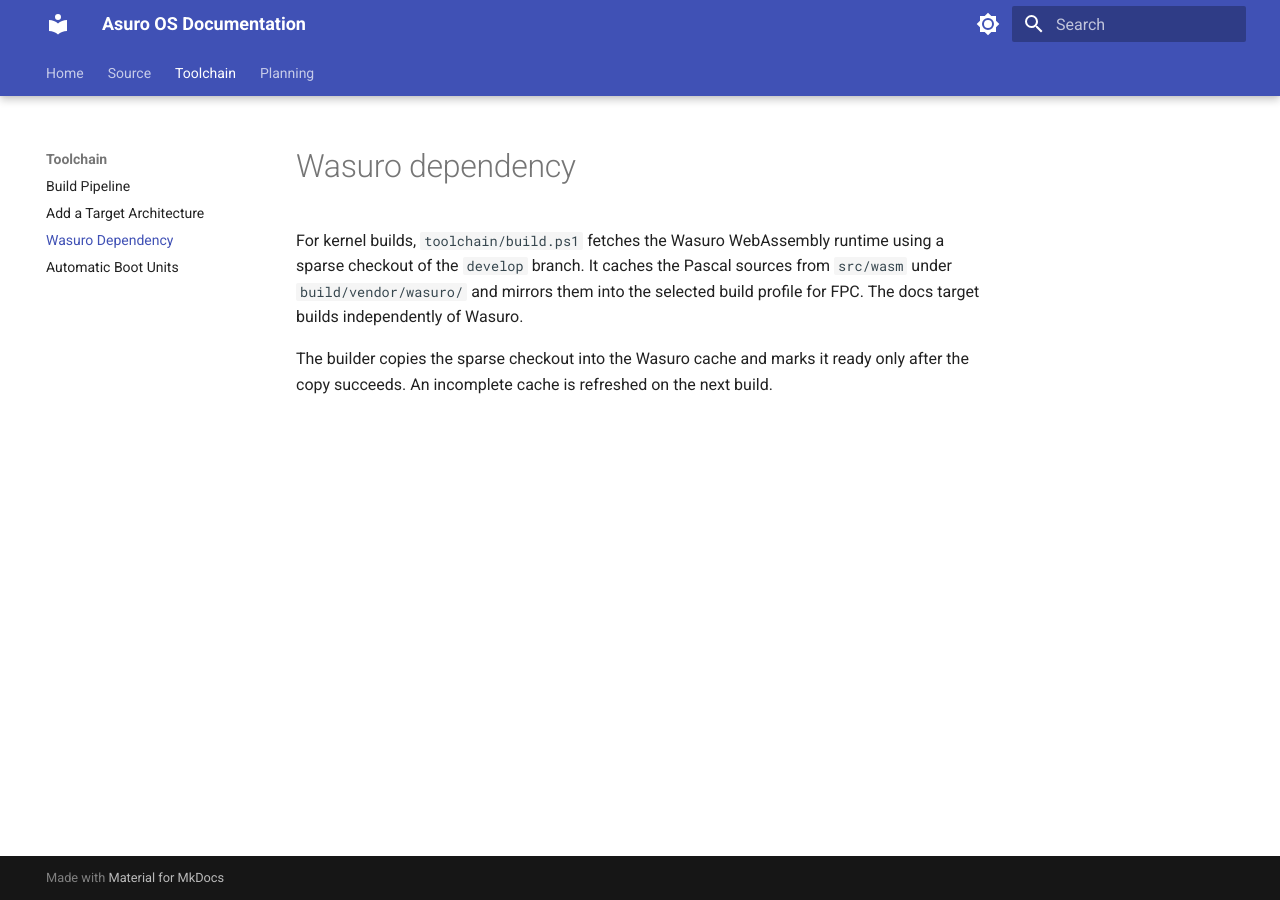
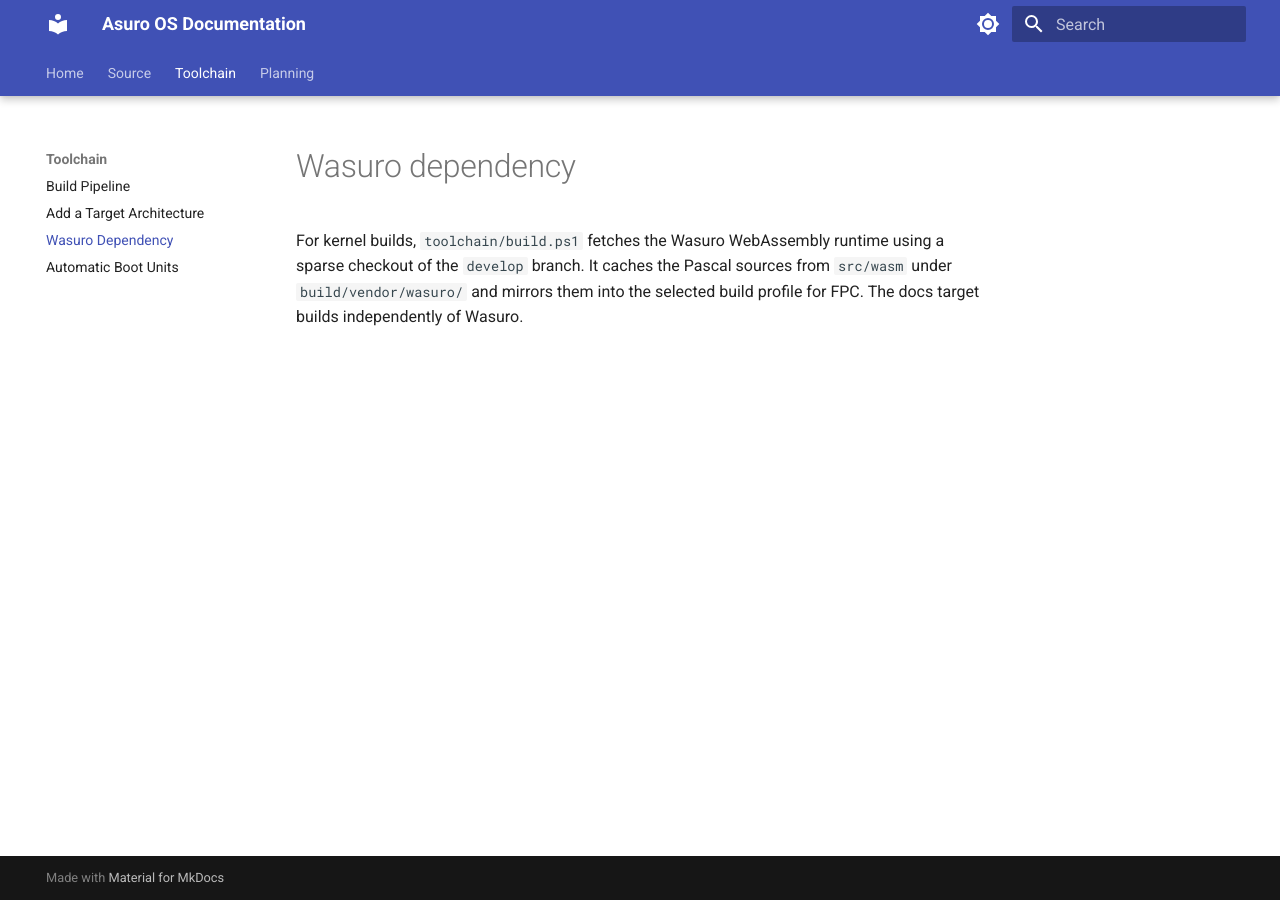
Before and after one commit to t3hn3rd/Asuro, an MkDocs documentation site: the page built from doc/toolchain/wasuro.md, in a window 1280 px wide. Built offline with MkDocs 1.6.1 and Material for MkDocs 9.7.7, drawn with Linux system fonts in a browser that asks for light colours.

Commit message:
Revert "Populate the Wasuro cache without moving the sparse checkout"
This reverts commit 86d3dd66bf63da77a7cf74d3bd5561cce80650f8.

```diff
--- a/doc/toolchain/wasuro.md
+++ b/doc/toolchain/wasuro.md
@@ -1,5 +1,3 @@
 # Wasuro dependency
 
 For kernel builds, `toolchain/build.ps1` fetches the Wasuro WebAssembly runtime using a sparse checkout of the `develop` branch. It caches the Pascal sources from `src/wasm` under `build/vendor/wasuro/` and mirrors them into the selected build profile for FPC. The docs target builds independently of Wasuro.
-
-The builder copies the sparse checkout into the Wasuro cache and marks it ready only after the copy succeeds. An incomplete cache is refreshed on the next build.
```
Also changed, not shown: 1 other file.
